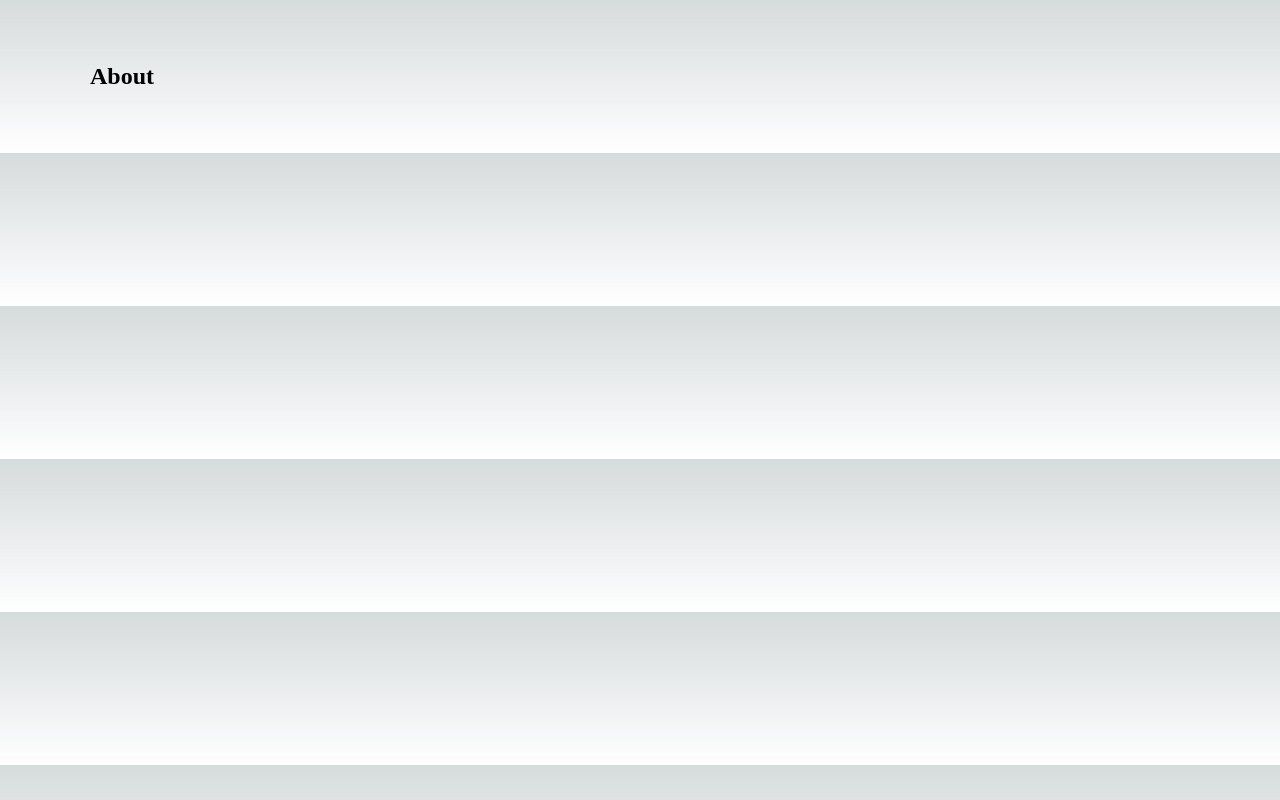
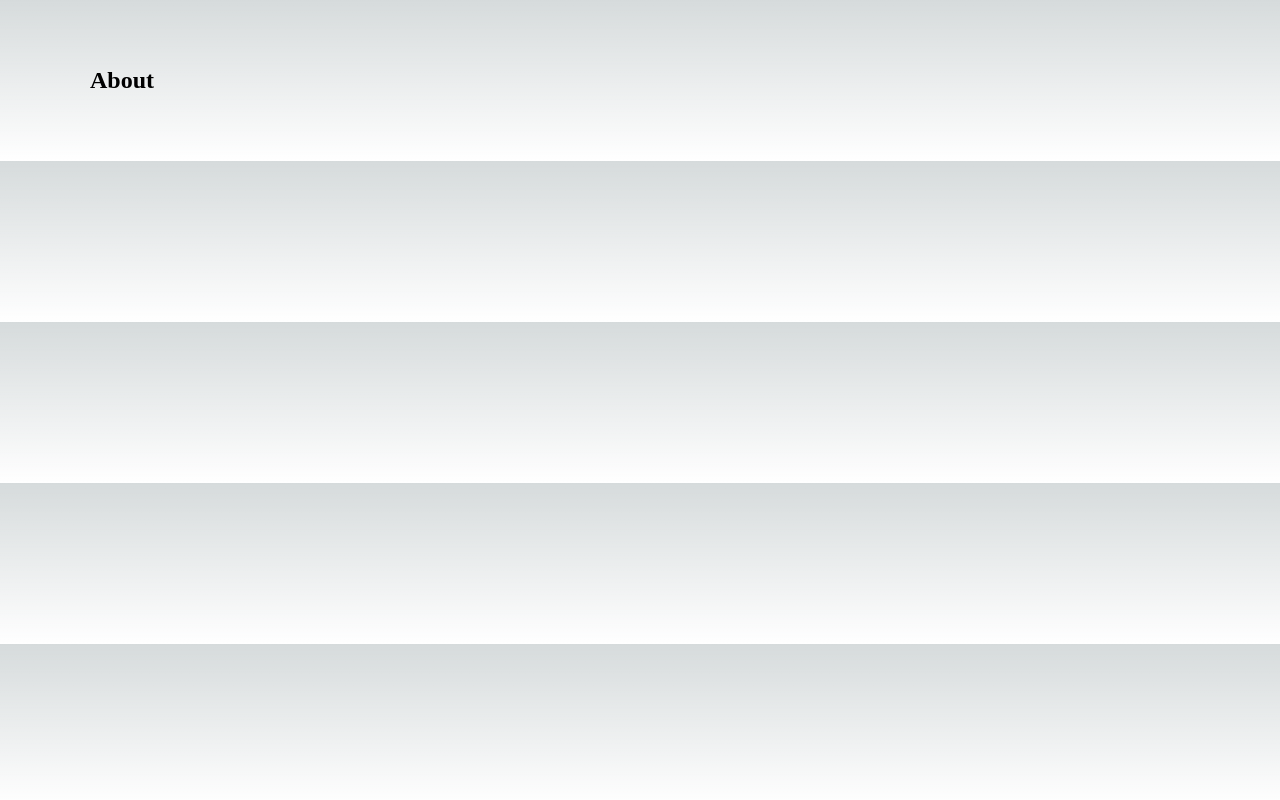
Before and after one commit to vik-sult-gh-actions-course/nextjs-starter, a Next.js app: page /about in a window 1280 px wide. Built offline with nearby package versions, Linux system fonts and the light colour scheme.

Commit message:
Update globals.css

```diff
--- a/src/app/globals.css
+++ b/src/app/globals.css
@@ -108,5 +108,5 @@ a {
 
 .main {
   max-width: var(--max-width);
-  margin: 63px auto;
+  margin: 67px auto;
 }
```
